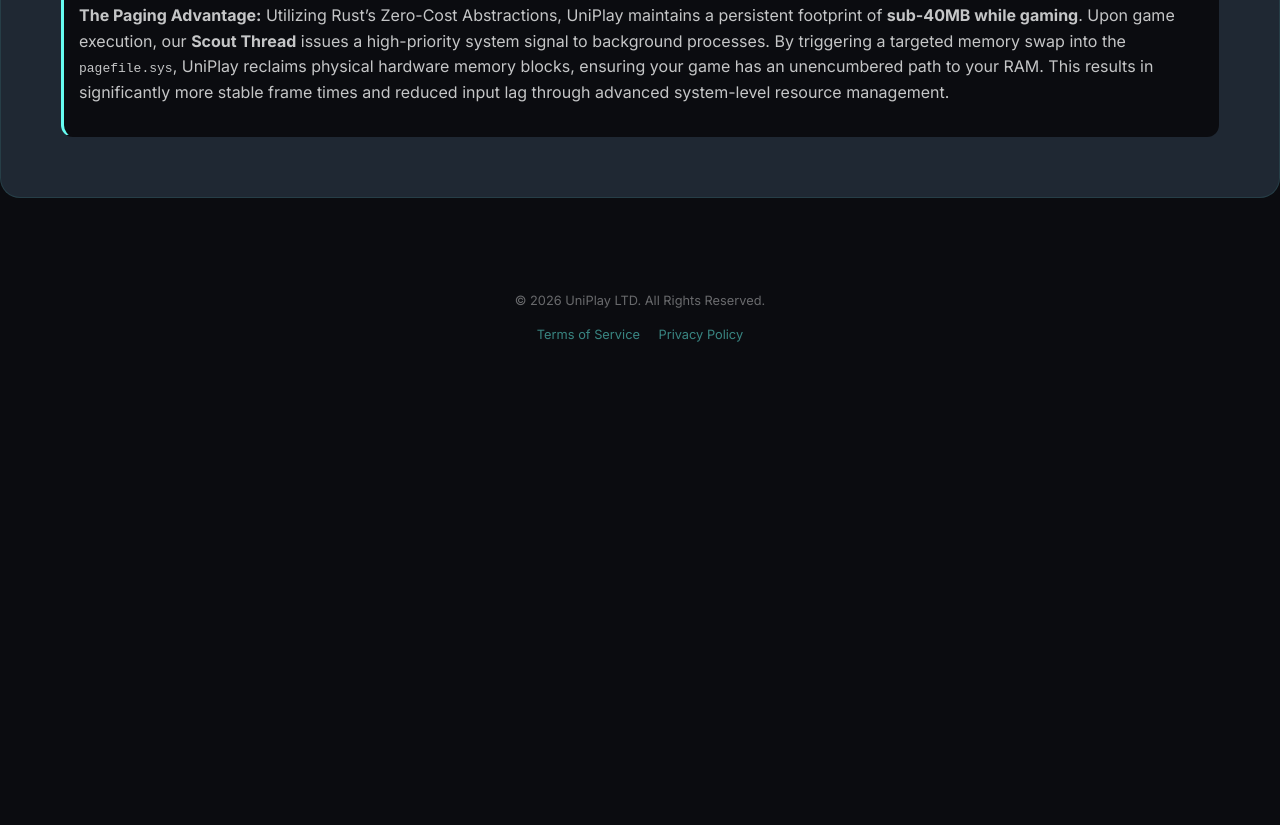
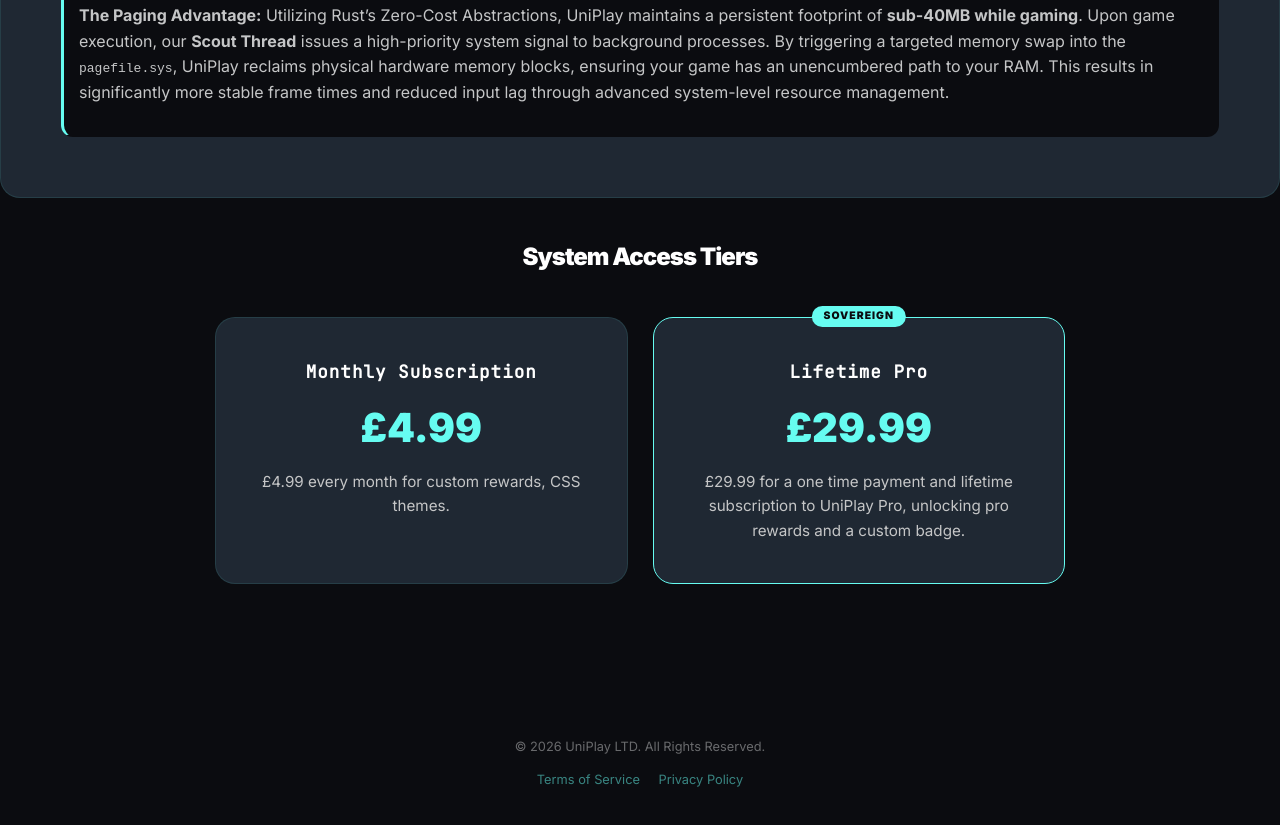
Before and after one commit to Ia-Irfan00/uniplay-web, a plain HTML site: page index.html in a window 1280 px wide. Shown: the part 992-1817 px from the top of the page. Before the commit the page ends 1390 px from the top, so only its background shows below. Drawn offline with Linux system fonts and the light colour scheme.

Commit message:
feat: implement system access tiers and layout refinement

```diff
--- a/index.html
+++ b/index.html
@@ -55,6 +55,24 @@
             filter: brightness(0.9); /* Makes the UI screenshots feel integrated */
         }
 
+        /* --- PRICING SECTION --- */
+        .pricing-grid {
+            display: grid;
+            grid-template-columns: repeat(auto-fit, minmax(280px, 1fr));
+            gap: 25px;
+            margin: 40px auto;
+            max-width: 850px;
+        }
+        .price-card {
+            background: var(--surface);
+            padding: 40px 30px;
+            border-radius: 20px;
+            text-align: center;
+            border: 1px solid rgba(102, 252, 241, 0.1);
+        }
+        .price-amount { font-size: 2.5rem; color: var(--accent); font-weight: 900; margin: 10px 0; }
+
+
         /* --- LEGAL FOOTER --- */
         .legal-footer {
             background-color: #050505;
@@ -95,6 +113,30 @@
                 <p><strong>The Paging Advantage:</strong> Utilizing Rust’s Zero-Cost Abstractions, UniPlay maintains a persistent footprint of <strong>sub-40MB while gaming</strong>. Upon game execution, our <strong>Scout Thread</strong> issues a high-priority system signal to background processes. By triggering a targeted memory swap into the <code>pagefile.sys</code>, UniPlay reclaims physical hardware memory blocks, ensuring your game has an unencumbered path to your RAM. This results in significantly more stable frame times and reduced input lag through advanced system-level resource management.</p>
             </div>
         </section>
+        <section class="container" style="margin-bottom: 100px;">
+    <h2 style="text-align: center; color: white; margin-bottom: 40px; font-family: 'Inter', sans-serif; font-weight: 900; letter-spacing: -1px;">System Access Tiers</h2>
+
+    <div class="pricing-grid">
+        <div class="price-card">
+            <h3 style="color: var(--white); margin: 0; font-family: 'JetBrains Mono', monospace; letter-spacing: 1px; font-size: 1.1rem;">Monthly Subscription</h3>
+            <div class="price-amount">£4.99</div>
+            <p style="margin: 0; font-size: 0.95rem; line-height: 1.6; color: var(--text);">
+                £4.99 every month for custom rewards, CSS themes.
+            </p>
+        </div>
+
+        <div class="price-card" style="border-color: var(--accent); position: relative;">
+            <div style="position: absolute; top: -12px; left: 50%; transform: translateX(-50%); background: var(--accent); color: var(--bg); padding: 2px 12px; border-radius: 20px; font-size: 0.65rem; font-weight: 900; letter-spacing: 1px;">SOVEREIGN</div>
+
+            <h3 style="color: var(--white); margin: 0; font-family: 'JetBrains Mono', monospace; letter-spacing: 1px; font-size: 1.1rem;">Lifetime Pro</h3>
+            <div class="price-amount">£29.99</div>
+            <p style="margin: 0; font-size: 0.95rem; line-height: 1.6; color: var(--text);">
+                £29.99 for a one time payment and lifetime subscription to UniPlay Pro, unlocking pro rewards and a custom badge.
+            </p>
+        </div>
+    </div>
+</section>
+
 
 
 <footer>
```
